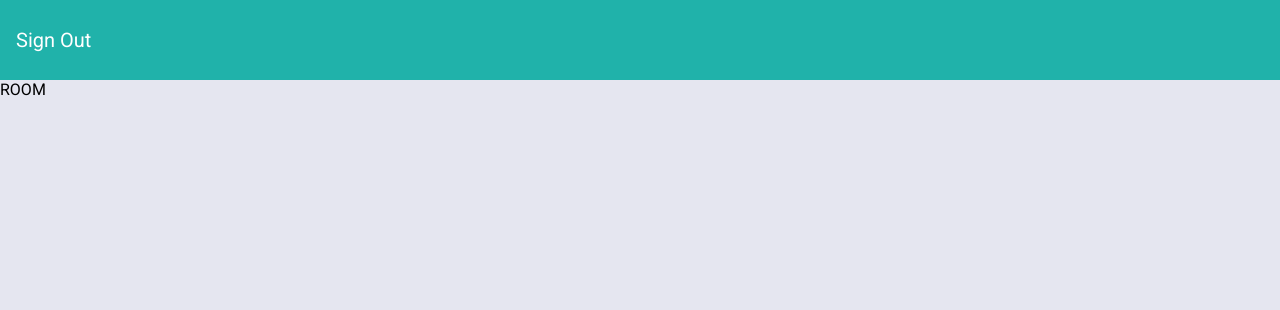
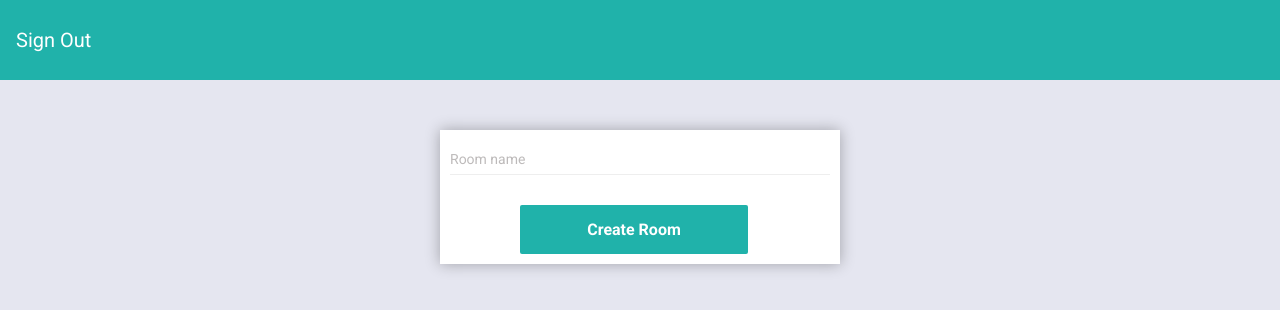
Before and after one commit to matheusbraun/braun-retro-tool-ui, a React (Create React App) app: page / in a window 1280 px wide. Shown: the top 310 px of the page. Built offline with nearby package versions, Linux system fonts and the light colour scheme; sample sign-in values are in the browser's storage.

Commit message:
feat: adding dashboard and session routes

```diff
--- a/src/components/Routes/index.tsx
+++ b/src/components/Routes/index.tsx
@@ -3,12 +3,16 @@ import { Route } from 'react-router-dom';
 
 import PrivateRoute from './PrivateRoute';
 import Login from '../../pages/Login';
-import Room from '../../pages/Room';
+import Session from '../../pages/Session';
+import Dashboard from '../../pages/Dashboard';
 
 const Routes = () => (
   <>
     <PrivateRoute exact path="/">
-      <Room />
+      <Dashboard />
+    </PrivateRoute>
+    <PrivateRoute path="/session/:sessionid">
+      <Session />
     </PrivateRoute>
     <Route path="/login" component={Login} />
   </>
```
